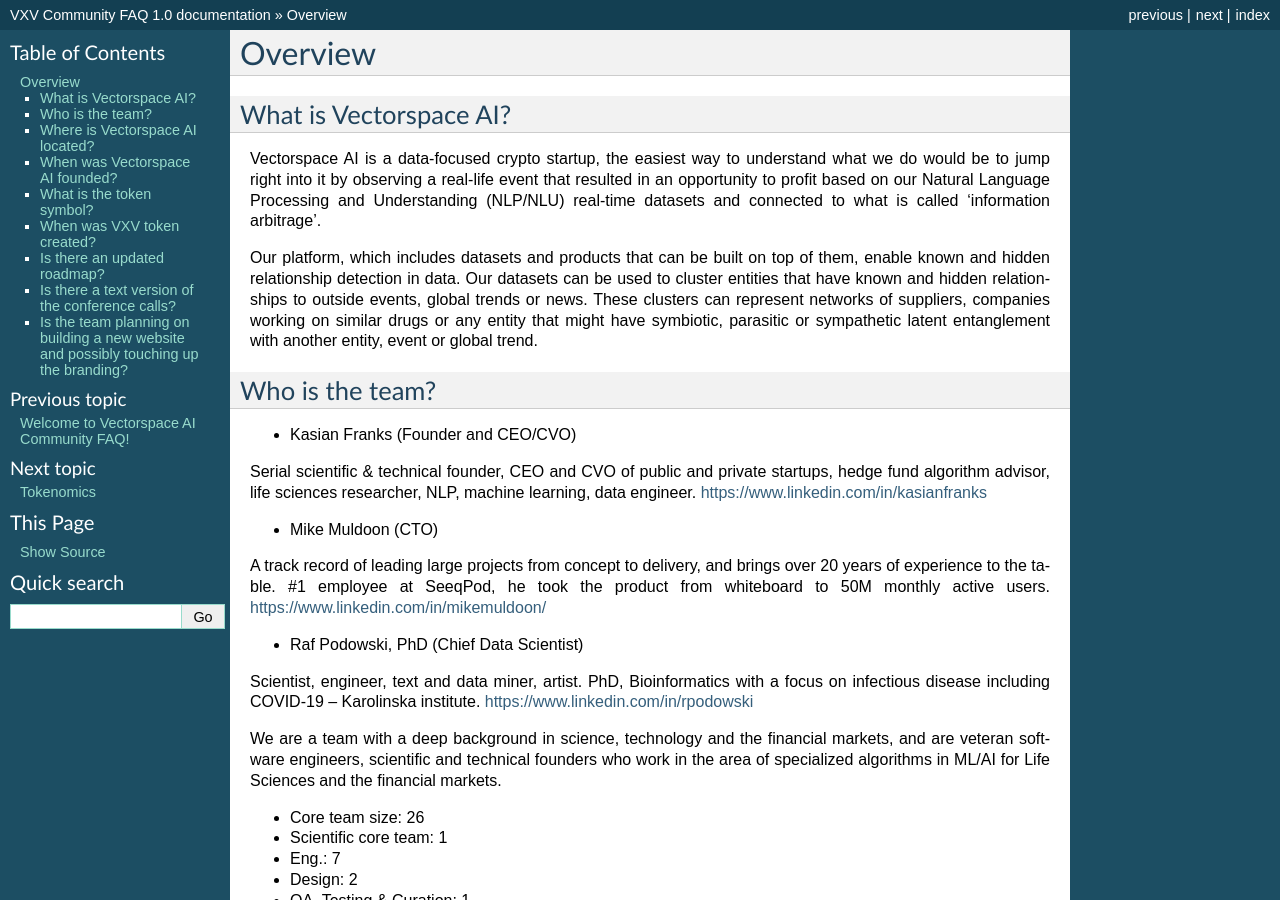
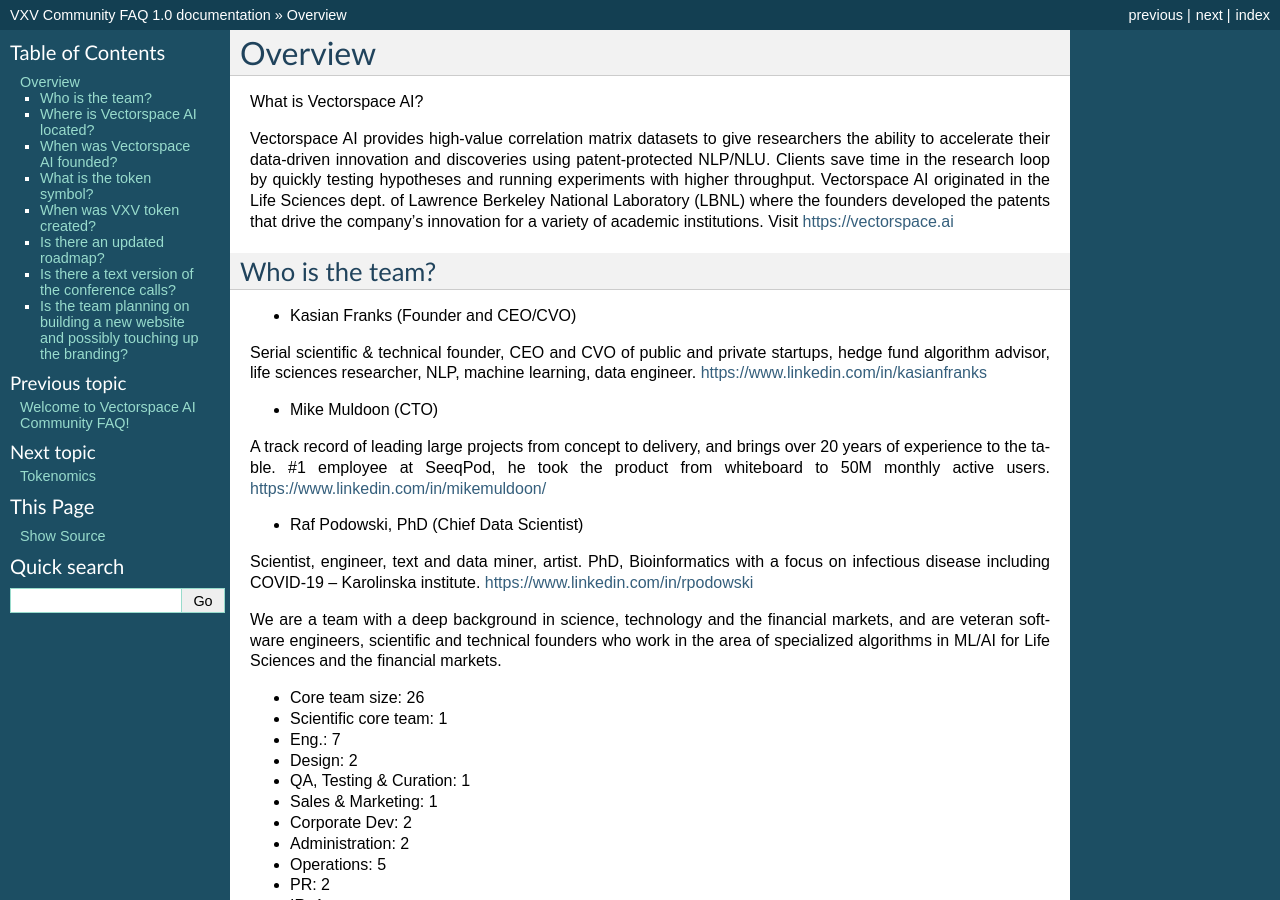
Before and after one commit to vxvfaq/vxvfaq, a Sphinx documentation site: the page built from docs/overview.rst, in a window 1280 px wide and 900 px high. Built offline with Sphinx 7.4.7, drawn with Linux system fonts in a browser that asks for light colours; some of the changed text lies outside the part shown.

Commit message:
Update overview.rst

```diff
--- a/docs/overview.rst
+++ b/docs/overview.rst
@@ -3,11 +3,8 @@
 
 
 What is Vectorspace AI?
---------
 
-Vectorspace AI is a data-focused crypto startup, the easiest way to understand what we do would be to jump right into it by observing a real-life event that resulted in an opportunity to profit based on our Natural Language Processing and Understanding (NLP/NLU) real-time datasets and connected to what is called ‘information arbitrage’.
-
-Our platform, which includes datasets and products that can be built on top of them, enable known and hidden relationship detection in data. Our datasets can be used to cluster entities that have known and hidden relationships to outside events, global trends or news. These clusters can represent networks of suppliers, companies working on similar drugs or any entity that might have symbiotic, parasitic or sympathetic latent entanglement with another entity, event or global trend.
+Vectorspace AI provides high-value correlation matrix datasets to give researchers the ability to accelerate their data-driven innovation and discoveries using patent-protected NLP/NLU. Clients save time in the research loop by quickly testing hypotheses and running experiments with higher throughput. Vectorspace AI originated in the Life Sciences dept. of Lawrence Berkeley National Laboratory (LBNL) where the founders developed the patents that drive the company’s innovation for a variety of academic institutions. Visit https://vectorspace.ai
 
 Who is the team?
 ------------
@@ -71,5 +68,4 @@
 
 Is the team planning on building a new website and possibly touching up the branding?
 -------
-
-Google made it to the number one brand in the world with a simple interface. We are in the business of data engineering and our branding is geared towards attracting revenue generating customers in data fields in the industry. This may happen at a later time but is not a priority at the moment.
+Marketing, specifically around awareness and education, is a top priority for the company. In fact a brand refresh is currently in the works. This brand refresh will give the company the messaging platform it needs for optimized outcomes across channels. Social media will play an increased role within the brand as we work towards more meaningful engagement with our community and customers.
```
